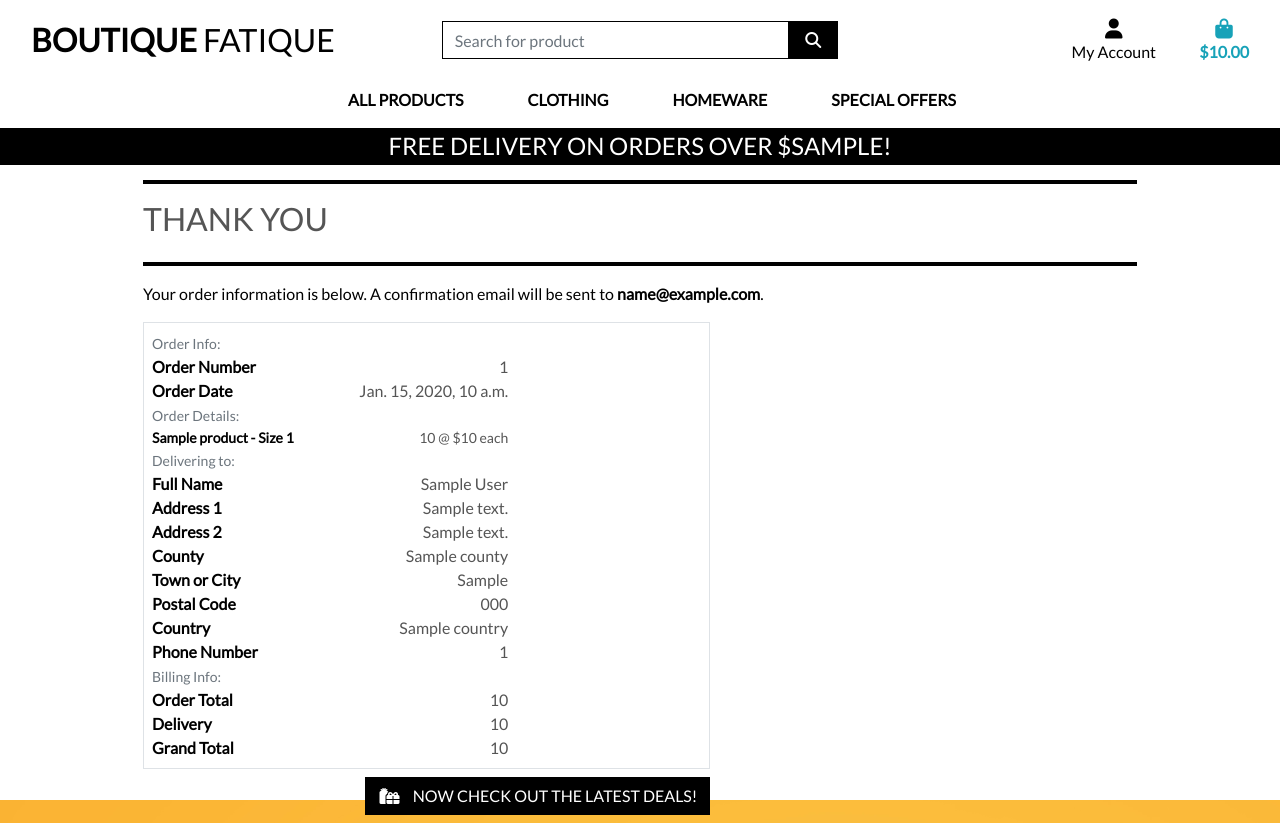
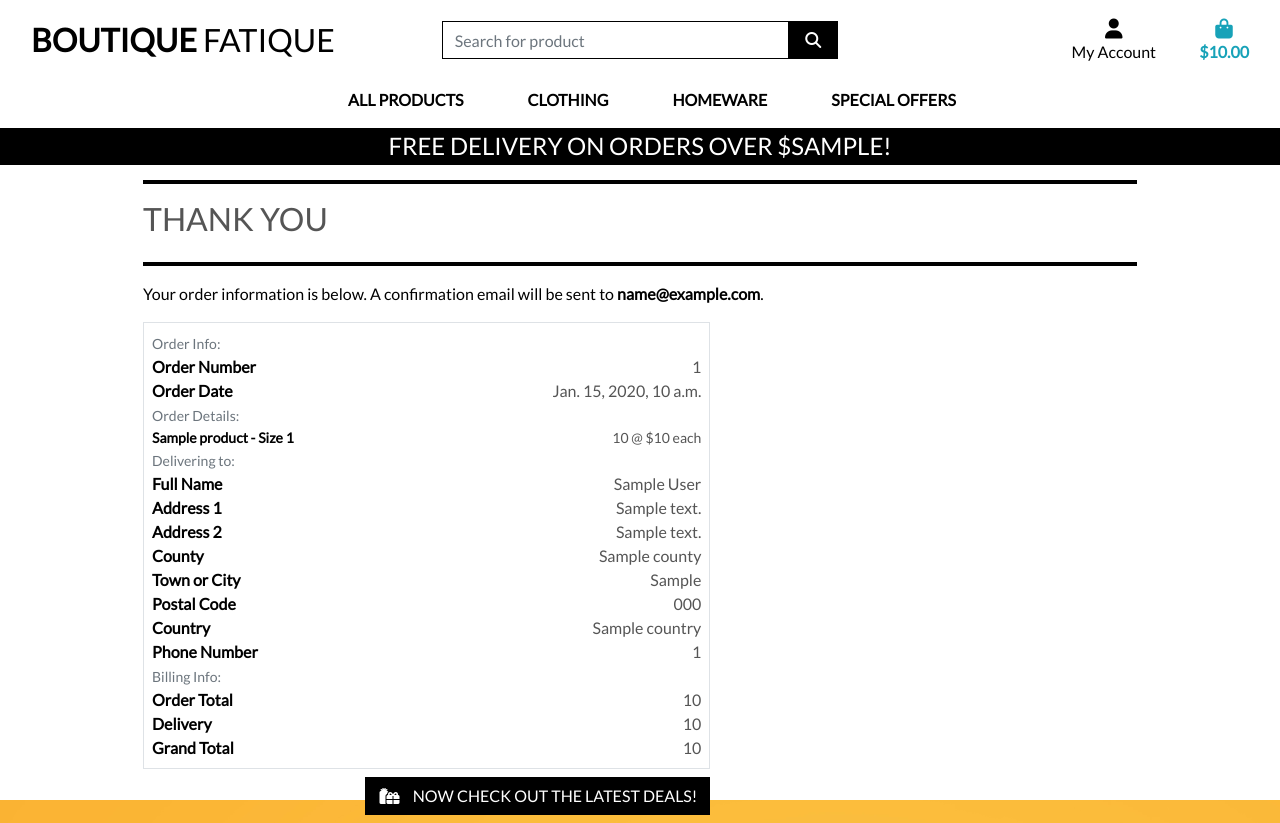
Before and after one commit to Silver25/boutique-fatigue, a Django app: template checkout/templates/checkout/checkout_success.html in a window 1280 px wide. Run offline with Django 3.2, Linux system fonts and the light colour scheme; the template is opened without the code that fills it: most values are stand-ins (such as "Sample title", 1, 10 or a date in 2020); some libraries are stand-ins or nearby versions.

Commit message:
Apply final changes to order info list

```diff
--- a/checkout/templates/checkout/checkout_success.html
+++ b/checkout/templates/checkout/checkout_success.html
@@ -39,7 +39,7 @@
                         <div class="col-12 col-md-4">
                             <p class="mb-0 text-black font-weight-bold">Order Number</p>
                         </div>
-                        <div class="col-12 col-md-4 text-md-right">
+                        <div class="col-12 col-md-8 text-md-right">
                             <p class="mb-0">{{ order.order_number }}</p>
                         </div>
                     </div>
@@ -48,8 +48,8 @@
                         <div class="col-12 col-md-4">
                             <p class="mb-0 text-black font-weight-bold">Order Date</p>
                         </div>
-                        <div class="col-12 col-md-4 text-md-right">
-                            <p class="mb-0">{{ order.order_date }}</p>
+                        <div class="col-12 col-md-8 text-md-right">
+                            <p class="mb-0">{{ order.order_date }}</p><!-- doesn't display date on the page ?? -->
                         </div>
                     </div>
 
@@ -66,7 +66,7 @@
                                 {{ item.product.name }}{% if item.product_size %} - Size {{ item.product.size|upper}}{% endif %}
                             </p>
                         </div>
-                        <div class="col-12 col-md-4 text-md-right">
+                        <div class="col-12 col-md-8 text-md-right">
                             <p class="small mb-0">{{ item.quantity }} @ ${{ item.product.price }} each</p>
                         </div>
                     </div>
@@ -82,7 +82,7 @@
                         <div class="col-12 col-md-4">
                             <p class="mb-0 text-black font-weight-bold">Full Name</p>
                         </div>
-                        <div class="col-12 col-md-4 text-md-right">
+                        <div class="col-12 col-md-8 text-md-right">
                             <p class="mb-0">{{ order.full_name }}</p>
                         </div>
                     </div>
@@ -91,52 +91,58 @@
                         <div class="col-12 col-md-4">
                             <p class="mb-0 text-black font-weight-bold">Address 1</p>
                         </div>
-                        <div class="col-12 col-md-4 text-md-right">
+                        <div class="col-12 col-md-8 text-md-right">
                             <p class="mb-0">{{ order.street_address1 }}</p>
                         </div>
                     </div>
 
+                    {% if order.street_address2 %}
                     <div class="row">
                         <div class="col-12 col-md-4">
                             <p class="mb-0 text-black font-weight-bold">Address 2</p>
                         </div>
-                        <div class="col-12 col-md-4 text-md-right">
+                        <div class="col-12 col-md-8 text-md-right">
                             <p class="mb-0">{{ order.street_address2 }}</p>
                         </div>
                     </div>
+                    {% endif %}
 
+                    {% if order.county %}
                     <div class="row">
                         <div class="col-12 col-md-4">
                             <p class="mb-0 text-black font-weight-bold">County</p>
                         </div>
-                        <div class="col-12 col-md-4 text-md-right">
+                        <div class="col-12 col-md-8 text-md-right">
                             <p class="mb-0">{{ order.county }}</p>
                         </div>
                     </div>
+                    {% endif %}
 
                     <div class="row">
                         <div class="col-12 col-md-4">
                             <p class="mb-0 text-black font-weight-bold">Town or City</p>
                         </div>
-                        <div class="col-12 col-md-4 text-md-right">
+                        <div class="col-12 col-md-8 text-md-right">
                             <p class="mb-0">{{ order.town_or_city }}</p>
                         </div>
                     </div>
 
+                    {% if order.postcode %}
                     <div class="row">
                         <div class="col-12 col-md-4">
                             <p class="mb-0 text-black font-weight-bold">Postal Code</p>
                         </div>
-                        <div class="col-12 col-md-4 text-md-right">
+                        <div class="col-12 col-md-8 text-md-right">
                             <p class="mb-0">{{ order.postcode }}</p>
                         </div>
                     </div>
+                    {% endif %}
 
                     <div class="row">
                         <div class="col-12 col-md-4">
                             <p class="mb-0 text-black font-weight-bold">Country</p>
                         </div>
-                        <div class="col-12 col-md-4 text-md-right">
+                        <div class="col-12 col-md-8 text-md-right">
                             <p class="mb-0">{{ order.country }}</p>
                         </div>
                     </div>
@@ -145,7 +151,7 @@
                         <div class="col-12 col-md-4">
                             <p class="mb-0 text-black font-weight-bold">Phone Number</p>
                         </div>
-                        <div class="col-12 col-md-4 text-md-right">
+                        <div class="col-12 col-md-8 text-md-right">
                             <p class="mb-0">{{ order.phone_number }}</p>
                         </div>
                     </div>
@@ -160,7 +166,7 @@
                         <div class="col-12 col-md-4">
                             <p class="mb-0 text-black font-weight-bold">Order Total</p>
                         </div>
-                        <div class="col-12 col-md-4 text-md-right">
+                        <div class="col-12 col-md-8 text-md-right">
                             <p class="mb-0">{{ order.order_total }}</p>
                         </div>
                     </div>
@@ -169,7 +175,7 @@
                         <div class="col-12 col-md-4">
                             <p class="mb-0 text-black font-weight-bold">Delivery</p>
                         </div>
-                        <div class="col-12 col-md-4 text-md-right">
+                        <div class="col-12 col-md-8 text-md-right">
                             <p class="mb-0">{{ order.delivery_cost }}</p>
                         </div>
                     </div>
@@ -178,7 +184,7 @@
                         <div class="col-12 col-md-4">
                             <p class="mb-0 text-black font-weight-bold">Grand Total</p>
                         </div>
-                        <div class="col-12 col-md-4 text-md-right">
+                        <div class="col-12 col-md-8 text-md-right">
                             <p class="mb-0">{{ order.grand_total }}</p>
                         </div>
                     </div>
```
